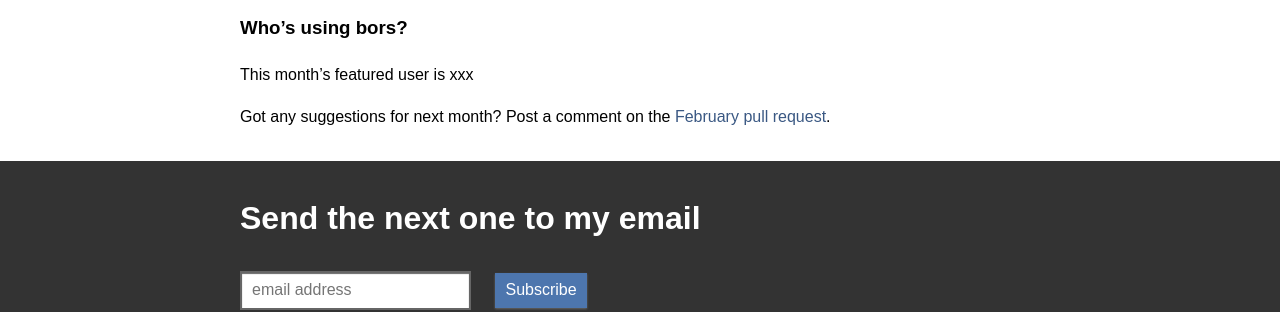
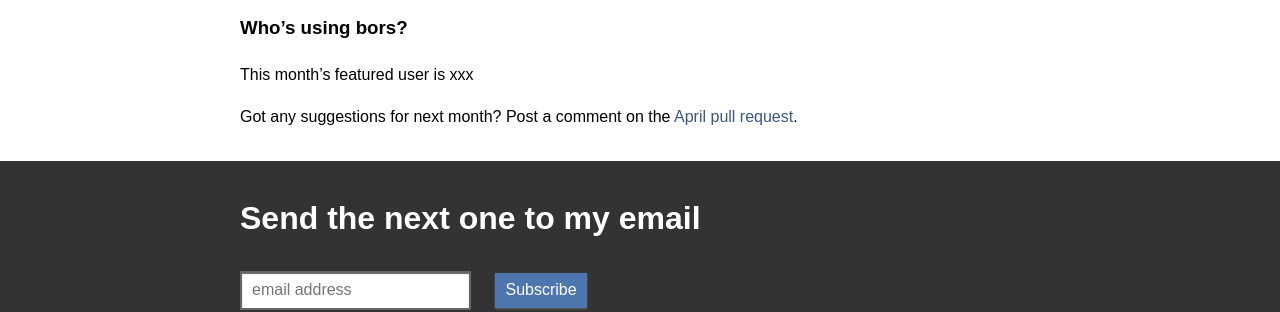
Before and after one commit to bors-ng/bors-ng.github.io, a Jekyll site: the page built from _posts/2023-04-01-tmib-75.md, in a window 1280 px wide. Shown: the part 557-869 px from the top of the page. Built offline with Jekyll 4.4.1, drawn with Linux system fonts in a browser that asks for light colours.

Commit message:
Next month

```diff
--- a/_posts/2023-04-01-tmib-75.md
+++ b/_posts/2023-04-01-tmib-75.md
@@ -34,4 +34,4 @@
 This month's featured user is xxx
 
 Got any suggestions for next month?
-Post a comment on the [February pull request](https://github.com/bors-ng/bors-ng.github.io/pull/___).
+Post a comment on the [April pull request](https://github.com/bors-ng/bors-ng.github.io/pull/193).
```
